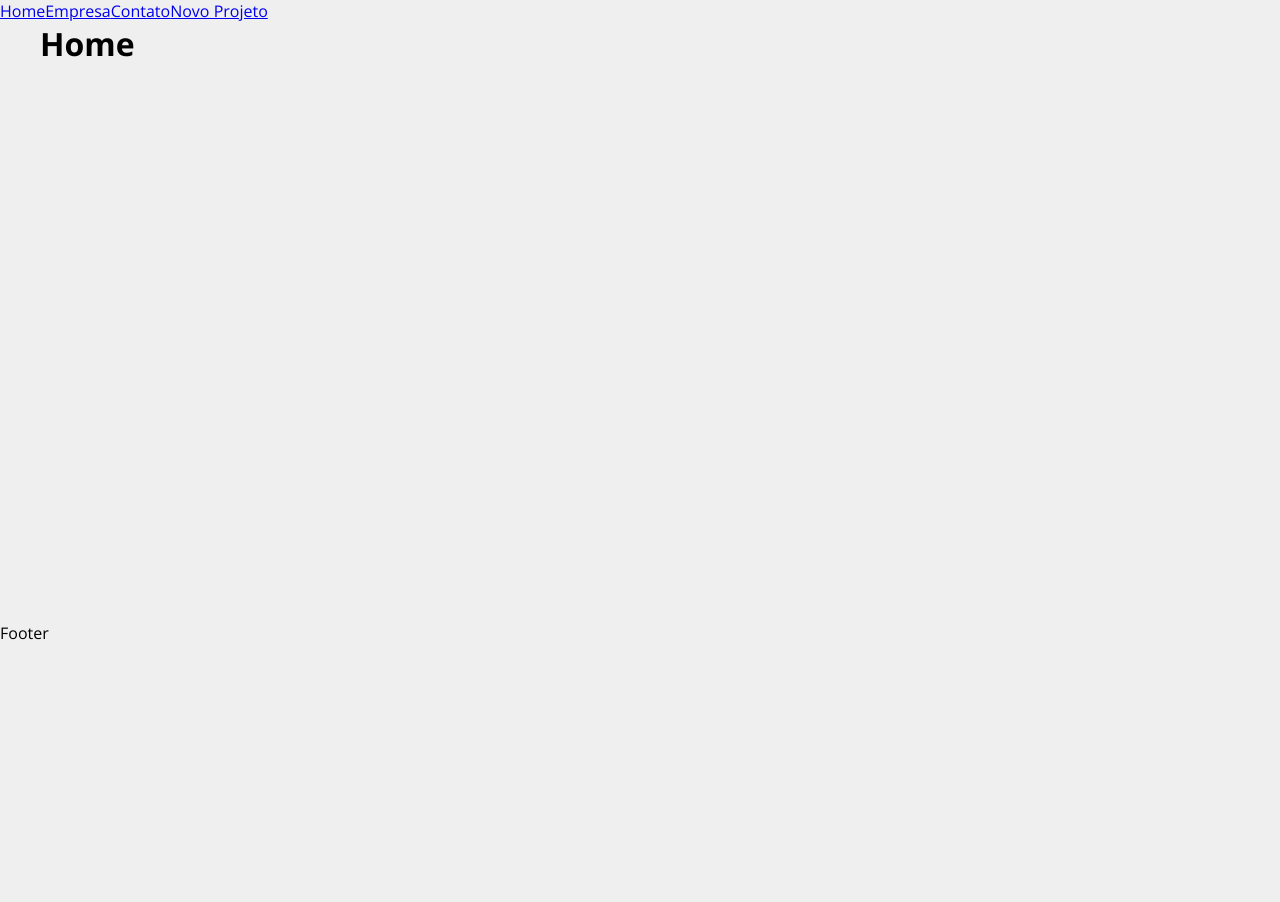
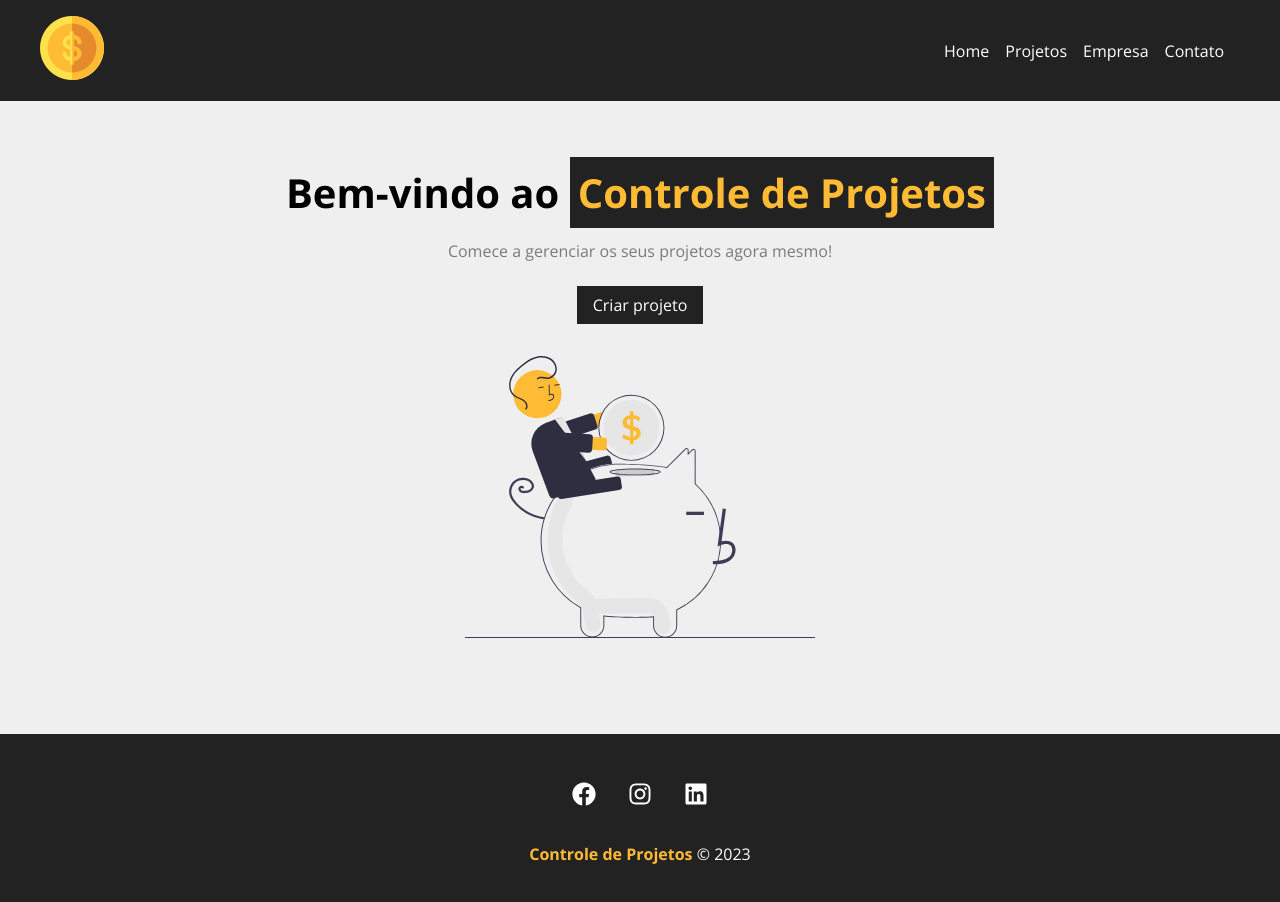
Before and after one commit to MalinaliRap/controleprojetos, a React (Create React App) app: page / in a window 1280 px wide. Shown: the top 902 px of the page. Before the commit the page ends 800 px from the top, so only its background shows below. Built offline with nearby package versions, Linux system fonts and the light colour scheme.

Commit message:
Aula 16.5 até #20

```diff
--- a/src/App.js
+++ b/src/App.js
@@ -1,28 +1,27 @@
-import { BrowserRouter as Router, Routes, Route, Link} from "react-router-dom";
+import { BrowserRouter as Router, Routes, Route} from "react-router-dom";
 import Container from "./components/layout/Container";
+import Footer from "./components/layout/Footer";
+import Navbar from "./components/layout/Navbar";
 import Company from "./components/pages/Company";
 import Contact from "./components/pages/Contact";
 import Home from "./components/pages/Home";
 import NewProject from "./components/pages/NewProject";
+import Projects from "./components/pages/Projects";
 
 function App() {
   return (
     <Router>
-      <div>
-        <Link to="/">Home</Link>
-        <Link to="/company">Empresa</Link>
-        <Link to="/contact">Contato</Link>
-        <Link to="/newproject">Novo Projeto</Link>
-      </div>
+      <Navbar></Navbar>
       <Container customClass="min_height">
         <Routes>
           <Route path="/" element={<Home/>}></Route>
           <Route path="/company" element={<Company/>}></Route>
+          <Route path="/projects" element={<Projects/>}></Route>
           <Route path="/contact" element={<Contact/>}></Route>
           <Route path="/newproject" element={<NewProject/>}></Route>
         </Routes>
       </Container>
-      <p>Footer</p>
+      <Footer></Footer>
     </Router>
   );
 }
--- /dev/null
+++ b/src/components/layout/Footer.js
@@ -0,0 +1,26 @@
+import React from 'react';
+import {FaFacebook, FaInstagram, FaLinkedin} from 'react-icons/fa';
+import styles from './Footer.module.css';
+
+function Footer(props) {
+    return (
+        <footer className={styles.footer}>
+            <ul className={styles.social_list}>
+                <li>
+                    <FaFacebook></FaFacebook>
+                </li>
+                <li>
+                    <FaInstagram></FaInstagram>
+                </li>
+                <li>
+                    <FaLinkedin></FaLinkedin>
+                </li>
+             </ul>
+             <p className={styles.copy_right}>
+                <span>Controle de Projetos</span> &copy; 2023
+            </p>
+        </footer>
+    );
+}
+
+export default Footer;
--- /dev/null
+++ b/src/components/layout/Footer.module.css
@@ -0,0 +1,34 @@
+.footer{
+    background-color: #222;
+    color: #fff;
+    padding: 3em;
+    text-align: center;
+}
+
+.social_list{
+    display: flex;
+    justify-content: center;
+    list-style-type:  none;
+}
+
+.social_list li {
+    margin: 0 1em
+}
+
+.social_list li:hover {
+    color: #ffbb33;
+}
+
+.social_list svg {
+    font-size: 1.5em;
+    cursor: pointer;
+}
+
+.copy_right{
+    margin-top: 2em;
+}
+
+.copy_right span{
+    font-weight: bold;
+    color: #ffbb33;
+}
--- /dev/null
+++ b/src/components/layout/LinkButton.js
@@ -0,0 +1,13 @@
+import React from 'react';
+import styles from './LinkButton.module.css';
+import { Link } from 'react-router-dom';
+
+function LinkButton({to, text}) {
+    return (
+        <Link className={styles.btn} to={to}>
+        {text}
+        </Link>
+    );
+}
+
+export default LinkButton;
--- /dev/null
+++ b/src/components/layout/LinkButton.module.css
@@ -0,0 +1,11 @@
+.btn{
+    background-color: #222;
+    color: #fff;
+    padding: 0.5em 1em;
+    text-decoration: none;
+    transition: 0.5s;
+}
+
+.btn:hover {
+    color: #ffbb33;
+}
--- /dev/null
+++ b/src/components/layout/Navbar.js
@@ -0,0 +1,34 @@
+import React from 'react';
+import {Link} from 'react-router-dom';
+import styles from './Navbar.module.css';
+import Container from './Container';
+import logo from '../../img/costs_logo.png'
+
+function Navbar(props) {
+    return (
+        <nav className={styles.navbar}>
+            <Container>
+                <Link to="/">
+                    <img src={logo} alt="Controle de Projetos"></img>
+                </Link>
+                <ul className ={styles.list}>
+                    <li className={styles.item}>
+                        <Link to="/">Home</Link>
+                    </li>
+                    <li className={styles.item}>
+                        <Link to="/projects">Projetos</Link>
+                    </li>
+                    <li className={styles.item}>
+                        <Link to="/company">Empresa</Link>
+                    </li>
+                    <li className={styles.item}>
+                        <Link to="/contact">Contato</Link>
+                    </li>
+                </ul>
+            </Container>
+        </nav>
+
+    );
+}
+
+export default Navbar;
--- /dev/null
+++ b/src/components/layout/Navbar.module.css
@@ -0,0 +1,25 @@
+.navbar {
+    display: flex;
+    justify-content: space-between;
+    background-color: #222;
+    padding: 1em;
+}
+
+.list{
+    display: flex;
+    list-style: none;
+    align-items: center;
+}
+
+.item{
+    margin-right: 1em;
+}
+
+.item a{
+    color: #fff;
+    text-decoration: none;
+}
+
+.item a:hover{
+    color: #ffbb33;
+}
--- a/src/components/pages/Home.js
+++ b/src/components/pages/Home.js
@@ -1,8 +1,15 @@
+import styles from './Home.module.css'
+import savings from '../../img/savings.svg'
+import LinkButton from '../layout/LinkButton';
+
 function Home() {
     return (
-        <div>
-           <h1>Home</h1>
-        </div>
+       <section className={styles.home_container}>
+        <h1> Bem-vindo ao <span> Controle de Projetos</span></h1>
+        <p> Comece a gerenciar os seus projetos agora mesmo!</p>
+        <LinkButton to="/newproject" text="Criar projeto"></LinkButton>
+        <img src={savings} alt="Controle de projetos"></img>
+       </section>
     );
 }
 
--- /dev/null
+++ b/src/components/pages/Home.module.css
@@ -0,0 +1,29 @@
+.home_container{
+    width: 100%;
+    display: flex;
+    flex-direction: column;
+    align-items: center;
+    justify-content: center;
+    padding: 4em;
+}
+
+.home_container h1{
+    font-size: 2.5em;
+    margin-bottom: .5em;
+}
+
+.home_container h1 span{
+    color: #ffbb33;
+    padding: 0.2em;
+    background-color: #222;
+}
+
+.home_container p{
+    margin-bottom: 1.5em;
+    color: #7b7b7b;
+}
+
+.home_container img{
+    width: 350px;
+    margin: 2em 0;
+}
--- /dev/null
+++ b/src/components/pages/Projects.js
@@ -0,0 +1,11 @@
+import React from 'react';
+
+function Projects(props) {
+    return (
+        <h1>
+            Projects
+        </h1>
+    );
+}
+
+export default Projects;
```
